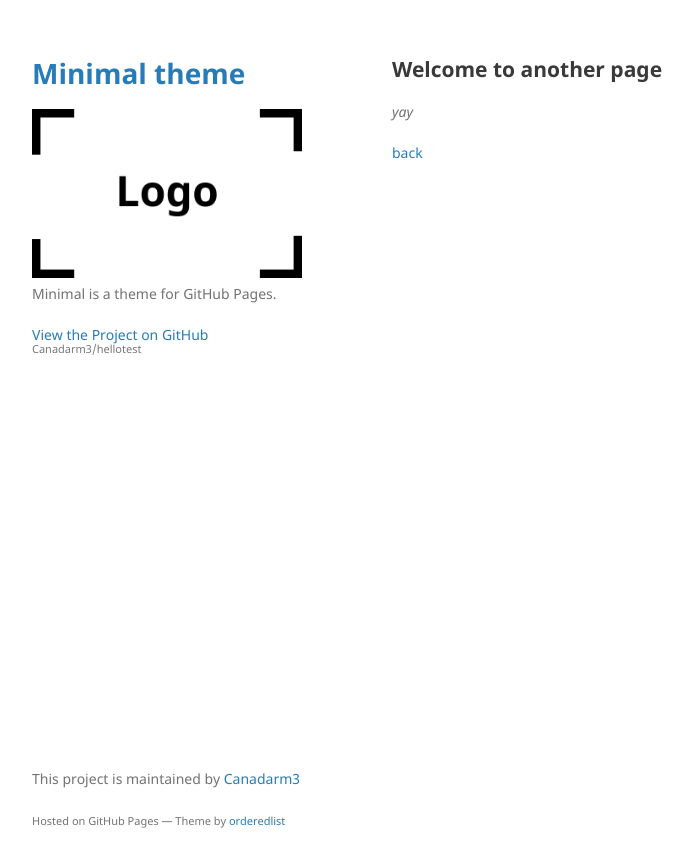
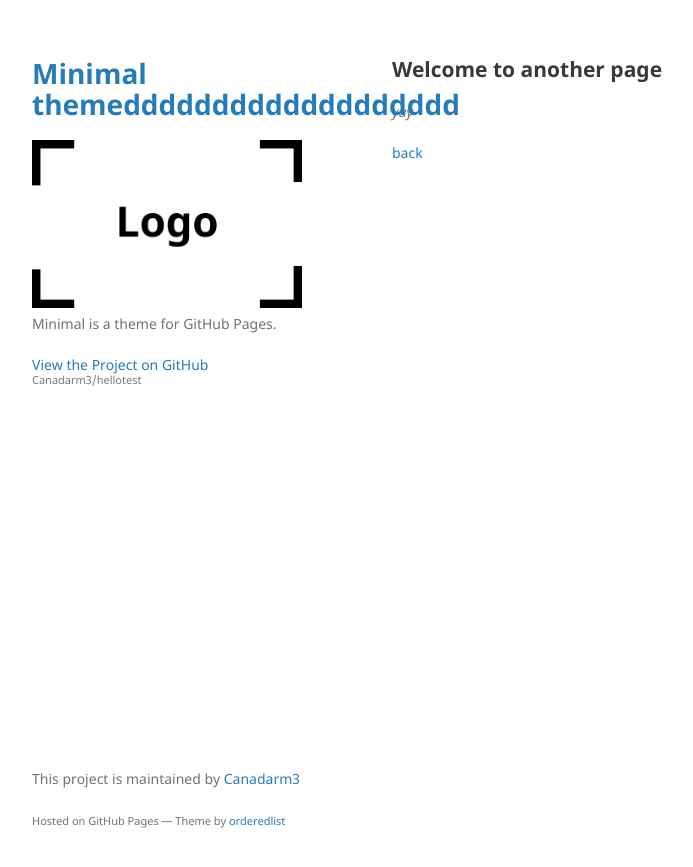
Before and after one commit to Canadarm3/hellotest, a Jekyll site: the page built from another-page.md, in a window 1280 px wide. Shown: the top 867 px of the page, without its empty margins (178-871 px from the left). Built offline with Jekyll 4.4.1, drawn with Linux system fonts in a browser that asks for light colours; our own code applies the rules of GitHub Pages for plain Markdown files.

Commit message:
Update _config.yml

```diff
--- a/_config.yml
+++ b/_config.yml
@@ -1,4 +1,4 @@
-title: Minimal theme
+title: Minimal themeddddddddddddddddddd
 logo: /assets/img/logo.png
 description: Minimal is a theme for GitHub Pages.
 show_downloads: false
```
